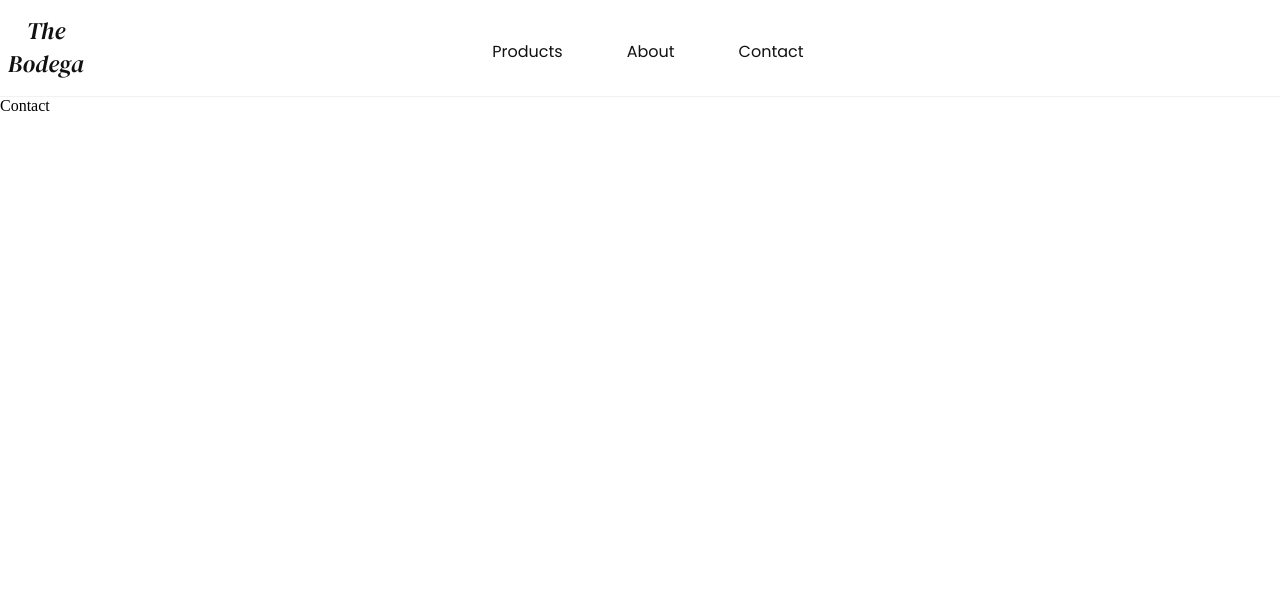
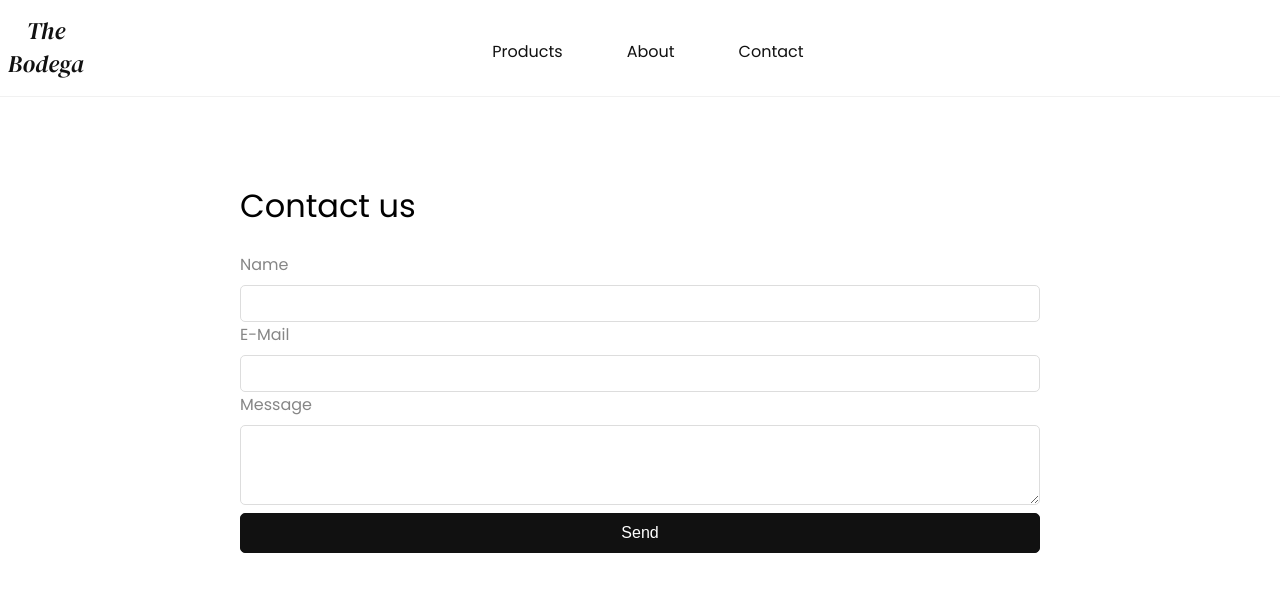
Before and after one commit to teresafranxman97/the-bodega, a React (Create React App) app: page /contact in a window 1280 px wide. Shown: the top 592 px of the page. Built offline with nearby package versions, Linux system fonts and the light colour scheme; some icons are missing.

Commit message:
Created contact form, added styling, now a controlled component

```diff
--- a/package.json
+++ b/package.json
@@ -3,6 +3,7 @@
   "version": "0.1.0",
   "private": true,
   "dependencies": {
+    "@emailjs/browser": "^3.6.2",
     "@reduxjs/toolkit": "^1.8.1",
     "react": "^18.1.0",
     "react-dom": "^18.1.0",
--- a/src/sections/Contact.js
+++ b/src/sections/Contact.js
@@ -1,9 +1,49 @@
+import React, { useState } from "react";
+import ContactStyles from "../styles/sections/ContactStyles";
+
+const defaultValues = {
+	user_name: "",
+	user_email: "",
+	message: "",
+};
+
 const Contact = () => {
-    return (
-        <div>
-            Contact
-        </div>
-    );
+	const [values, setValues] = useState(defaultValues);
+
+    const handleChange = (e) => {
+        setValues({
+            ...values,
+            [e.target.value]: e.target.name
+        })
+    }
+
+	return (
+		<ContactStyles>
+			<div className="title">
+				<h1>Contact us</h1>
+			</div>
+			<form>
+				<label>
+					Name
+					<input type="text" name="user_name" onChange={handleChange} />
+				</label>
+				<label>
+					E-Mail
+					<input type="email" name="user_email" onChange={handleChange} />
+				</label>
+				<label>
+					Message
+					<textarea name="message" onChange={handleChange} />
+					<input
+						type="submit"
+						placeholder="Submit"
+						name="submit"
+						value="Send"
+					/>
+				</label>
+			</form>
+		</ContactStyles>
+	);
 };
 
 export default Contact;
--- a/src/styles/sections/AboutStyles.js
+++ b/src/styles/sections/AboutStyles.js
@@ -173,7 +173,7 @@ const Footer = styled.div`
 
 	.icons {
 		background: #f3f3f3;
-		padding: 5rem;
+		padding: 5rem 10rem;
 	}
 
 	.icon {
@@ -196,7 +196,7 @@ const Footer = styled.div`
 
 	@media screen and (max-width: 425px) {
 		.icons {
-			padding: 1rem;
+			padding: 5rem 1rem;
 		}
 	}
 `;
--- /dev/null
+++ b/src/styles/sections/ContactStyles.js
@@ -0,0 +1,75 @@
+import styled from "styled-components";
+
+const ContactStyles = styled.main`
+	min-height: 100vh;
+	min-height: 65vh;
+	display: flex;
+	justify-content: center;
+	font-family: "Poppins";
+	flex-direction: column;
+	align-items: center;
+	padding: 1rem;
+
+	.title {
+		width: 50rem;
+	}
+
+	h1 {
+		text-align: left;
+		font-weight: 400;
+	}
+
+	form {
+		width: 50rem;
+		display: flex;
+		flex-direction: column;
+		align-items: baseline;
+	}
+
+	label {
+		display: flex;
+		flex-direction: column;
+		width: 100%;
+		gap: 0.5rem;
+		color: #868686;
+	}
+
+	input[type="text"],
+	input[type="email"] {
+		padding: 10px;
+		border: 1px solid #dddddd;
+		border-radius: 5px;
+	}
+
+	textarea {
+		height: 5rem;
+		border: 1px solid #dddddd;
+		border-radius: 5px;
+	}
+
+	input[type="submit"] {
+		padding: 10px;
+		background: #111111;
+		color: white;
+		border: 1px solid #111111;
+		border-radius: 5px;
+		font-size: 16px;
+		cursor: pointer;
+	}
+
+	@media screen and (max-width: 1024px) {
+		.title,
+		form {
+			width: 70%;
+		}
+	}
+
+	@media screen and (max-width: 425px) {
+		.title,
+		form {
+			width: 100%;
+		}
+	}
+`;
+
+export default ContactStyles;
```
Also changed, not shown: 1 other file (tests, documents, lock files or other folders).
